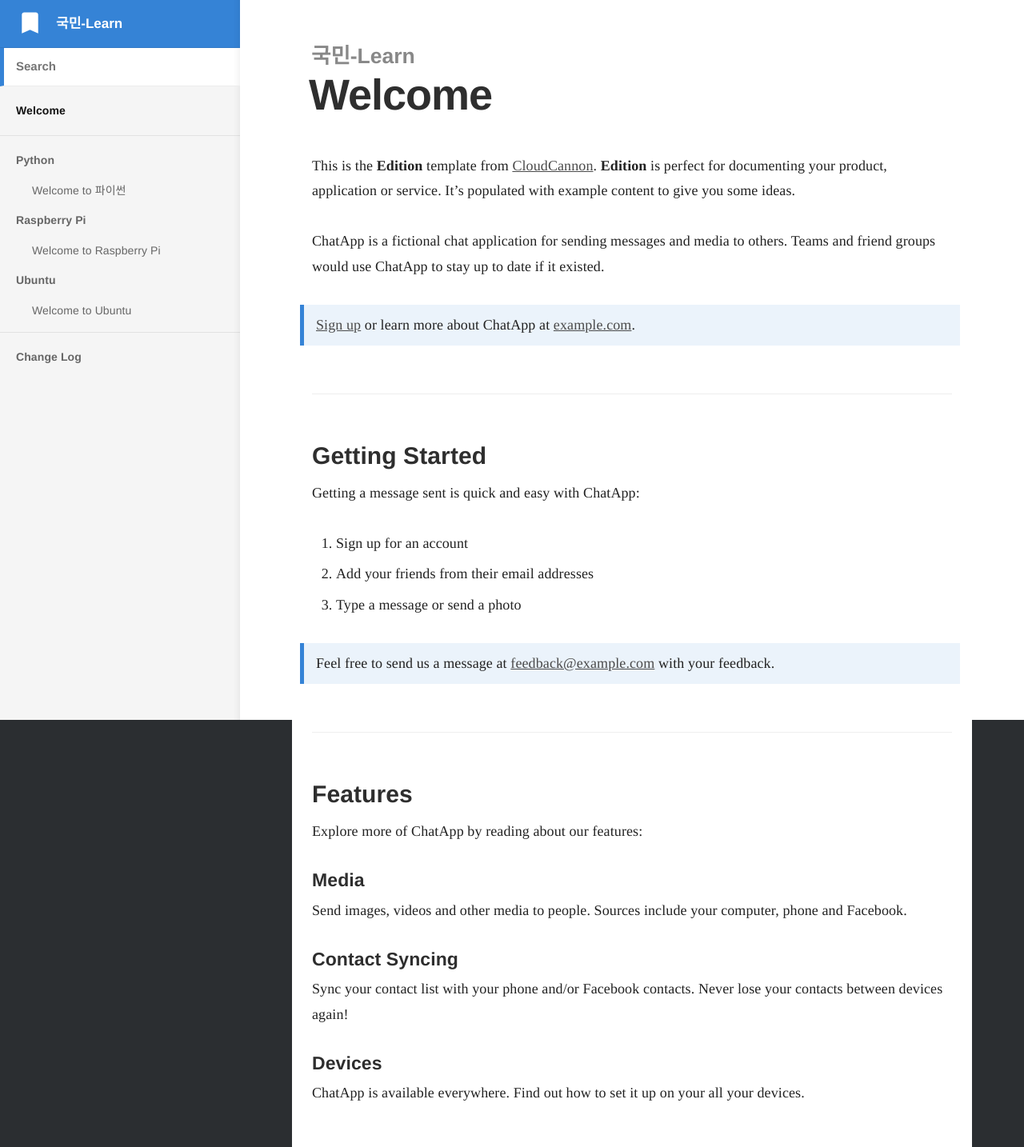
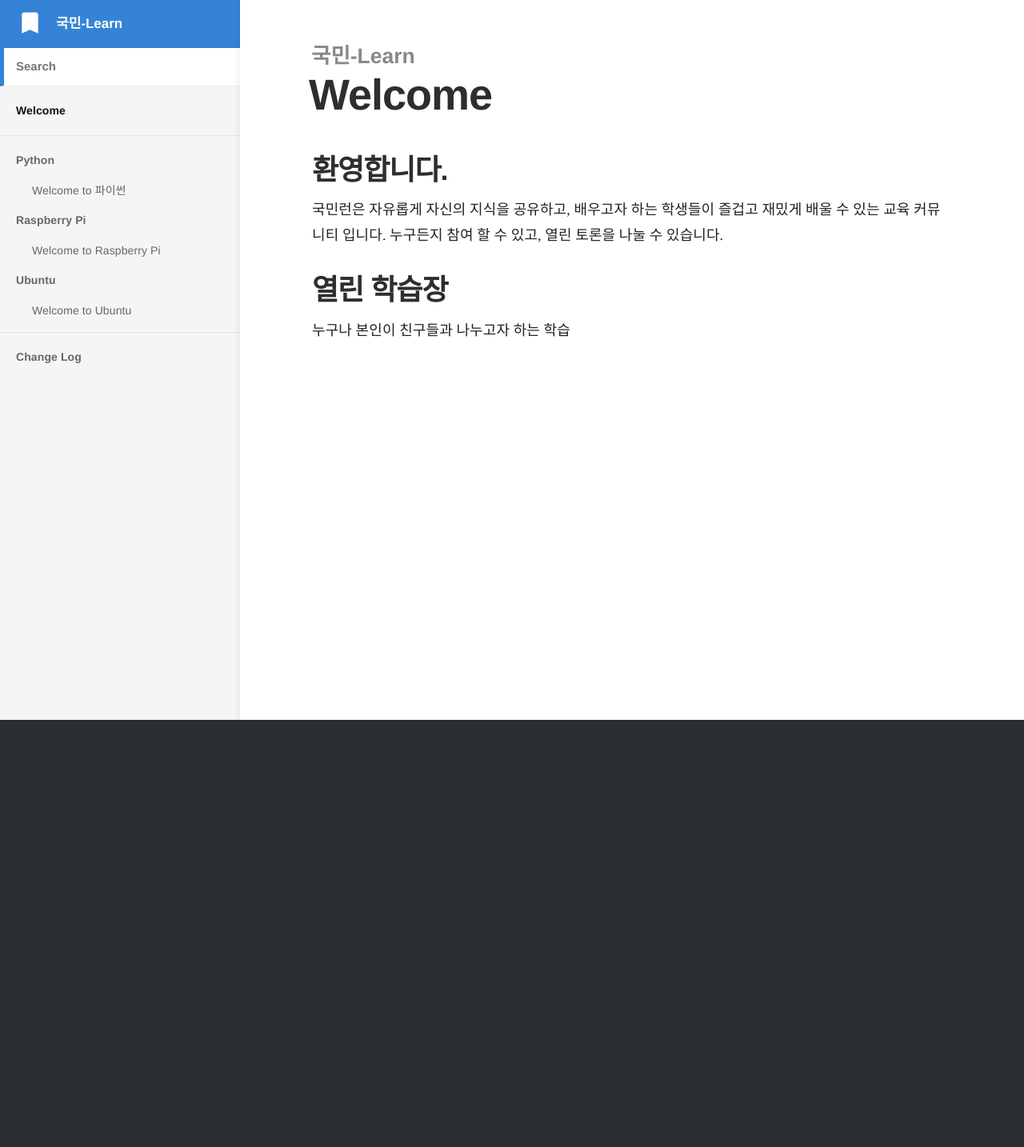
Before and after one commit to kookmin-learn/kookmin-learn.github.io, a Jekyll site: the page built from index.md, in a window 1280 px wide. Shown: the whole page at 80% size. Built offline with Jekyll 4.4.1, drawn with Linux system fonts in a browser that asks for light colours; after the commit the page ends 900 px from its top, so only the background shows below that.

Commit message:
Update Comment Plugin
Plugin Update

```diff
--- a/_layouts/default.html
+++ b/_layouts/default.html
@@ -81,6 +81,28 @@
 			<article class="content">
 				{{ content }}
 			</article>
+			{% if page.comments %}
+				<div id="disqus_thread"></div>
+	<script>
+
+	/**
+	*  RECOMMENDED CONFIGURATION VARIABLES: EDIT AND UNCOMMENT THE SECTION BELOW TO INSERT DYNAMIC VALUES FROM YOUR PLATFORM OR CMS.
+	*  LEARN WHY DEFINING THESE VARIABLES IS IMPORTANT: https://disqus.com/admin/universalcode/#configuration-variables*/
+	/*
+	var disqus_config = function () {
+	this.page.url = PAGE_URL;  // Replace PAGE_URL with your page's canonical URL variable
+	this.page.identifier = PAGE_IDENTIFIER; // Replace PAGE_IDENTIFIER with your page's unique identifier variable
+	};
+	*/
+	(function() { // DON'T EDIT BELOW THIS LINE
+	var d = document, s = d.createElement('script');
+	s.src = 'https://kookmin-learn.disqus.com/embed.js';
+	s.setAttribute('data-timestamp', +new Date());
+	(d.head || d.body).appendChild(s);
+	})();
+	</script>
+	<noscript>Please enable JavaScript to view the <a href="https://disqus.com/?ref_noscript">comments powered by Disqus.</a></noscript>
+			{% endif %}
 		</section>
 
 		<script>
--- a/index.md
+++ b/index.md
@@ -2,37 +2,10 @@
 title: Welcome
 ---
 
-This is the **Edition** template from [CloudCannon](http://cloudcannon.com/).
-**Edition** is perfect for documenting your product, application or service.
-It's populated with example content to give you some ideas.
+## 환영합니다.
 
-ChatApp is a fictional chat application for sending messages and media to others.
-Teams and friend groups would use ChatApp to stay up to date if it existed.
+국민런은 자유롭게 자신의 지식을 공유하고, 배우고자 하는 학생들이 즐겁고 재밌게 배울 수 있는 교육 커뮤니티 입니다. 누구든지 참여 할 수 있고, 열린 토론을 나눌 수 있습니다.
 
-> [Sign up](http://example.com/signup) or learn more about ChatApp at [example.com](http://example.com/).
 
-### Getting Started
-
-Getting a message sent is quick and easy with ChatApp:
-
-1. Sign up for an account
-2. Add your friends from their email addresses
-3. Type a message or send a photo
-
-> Feel free to send us a message at [feedback@example.com](mailto:feedback@example.com) with your feedback.
-
-### Features
-
-Explore more of ChatApp by reading about our features:
-
-#### Media
-
-Send images, videos and other media to people. Sources include your computer, phone and Facebook.
-
-#### Contact Syncing
-
-Sync your contact list with your phone and/or Facebook contacts. Never lose your contacts between devices again!
-
-#### Devices
-
-ChatApp is available everywhere. Find out how to set it up on your all your devices.
+## 열린 학습장
+누구나 본인이 친구들과 나누고자 하는 학습
```
Also changed, not shown: _docs/Python/hello.md (+2 -0 lines), _docs/Raspberrypi/hello.md (+2 -0 lines), _docs/Ubuntu/hello.md (+2 -0 lines), _docs/_defaults.md (+2 -0 lines), Gemfile (line endings or trailing spaces), Gemfile.lock, 7 other files.
